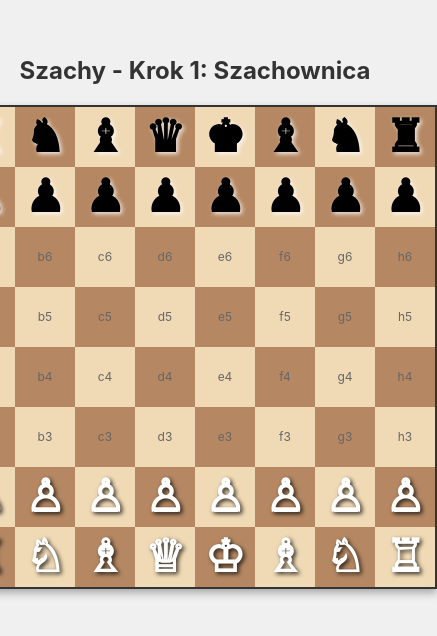
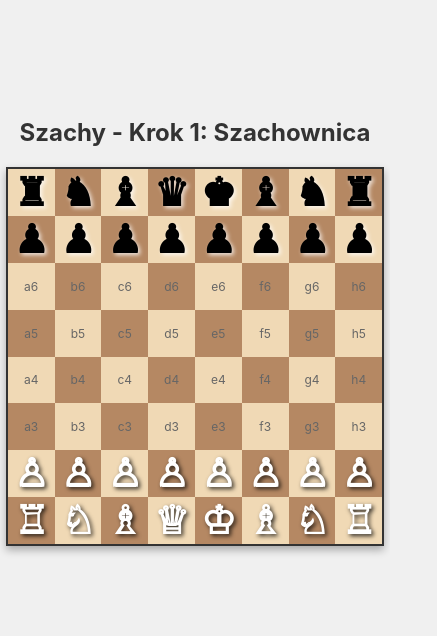
Before and after one commit to ZbigniewPiwowarski/chess-game, a plain HTML site: page index.html in a window 390 px wide. Shown: the part 108-744 px from the top of the page, 437 px wide, since content can reach past the window. Drawn offline with Linux system fonts and the light colour scheme.

Commit message:
Add responsive design for mobile devices - fix field names and sizing

```diff
--- a/index.html
+++ b/index.html
@@ -12,6 +12,7 @@
             align-items: center;
             min-height: 100vh;
             margin: 0;
+            padding: 10px;
             background-color: #f0f0f0;
             -webkit-font-smoothing: antialiased;
             -moz-osx-font-smoothing: grayscale;
@@ -19,19 +20,21 @@
 
         .chessboard {
             display: grid;
-            grid-template-columns: repeat(8, 60px);
-            grid-template-rows: repeat(8, 60px);
+            grid-template-columns: repeat(8, min(12vw, 60px));
+            grid-template-rows: repeat(8, min(12vw, 60px));
             border: 2px solid #333;
             box-shadow: 0 4px 8px rgba(0,0,0,0.3);
+            width: min(96vw, 480px);
+            height: min(96vw, 480px);
         }
 
         .square {
-            width: 60px;
-            height: 60px;
+            width: min(12vw, 60px);
+            height: min(12vw, 60px);
             display: flex;
             justify-content: center;
             align-items: center;
-            font-size: 12px;
+            font-size: min(4vw, 12px);
             color: #666;
         }
 
@@ -410,7 +413,7 @@
 
                     if (piece) {
                         square.textContent = piece;
-                        square.style.fontSize = '45px';
+                        square.style.fontSize = 'min(10vw, 45px)';
                         square.style.fontWeight = '900';
                         square.style.fontFamily = 'Arial Unicode MS, Arial, sans-serif';
                         if (isWhitePiece(piece)) {
@@ -422,8 +425,11 @@
                         }
                     } else {
                         square.textContent = position;
-                        square.style.fontSize = '12px';
+                        square.style.fontSize = 'min(4vw, 12px)';
                         square.style.color = '#666';
+                        square.style.fontWeight = 'normal';
+                        square.style.textShadow = 'none';
+                        square.style.fontFamily = 'inherit';
                     }
                 }
             }
@@ -481,7 +487,7 @@
                 // Dodaj figurę jeśli istnieje na tej pozycji
                 if (gameState.board[squareId]) {
                     square.textContent = gameState.board[squareId];
-                    square.style.fontSize = '45px';
+                    square.style.fontSize = 'min(10vw, 45px)';
                     square.style.fontWeight = '900';
                     square.style.fontFamily = 'Arial Unicode MS, Arial, sans-serif';
                     const piece = gameState.board[squareId];
@@ -494,8 +500,11 @@
                     }
                 } else {
                     square.textContent = squareId;
-                    square.style.fontSize = '12px';
+                    square.style.fontSize = 'min(4vw, 12px)';
                     square.style.color = '#666';
+                    square.style.fontWeight = 'normal';
+                    square.style.textShadow = 'none';
+                    square.style.fontFamily = 'inherit';
                 }
 
                 // Dodaj obsługę kliknięć
```
